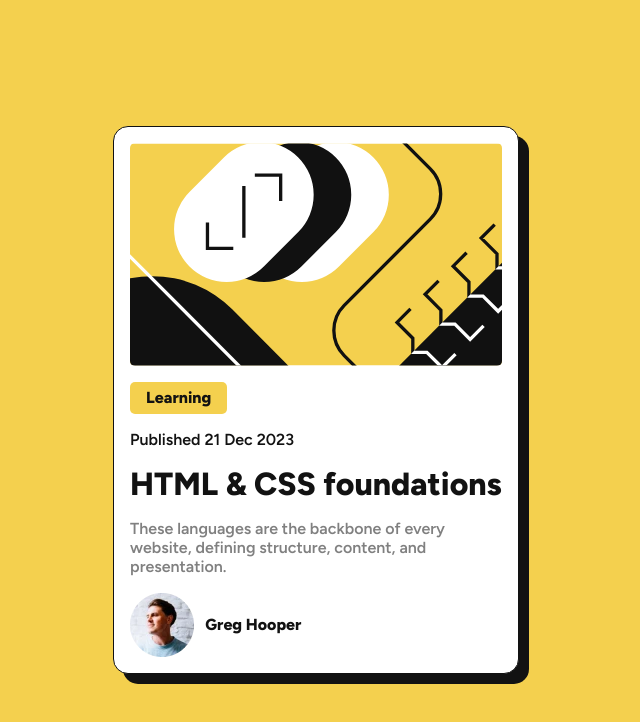
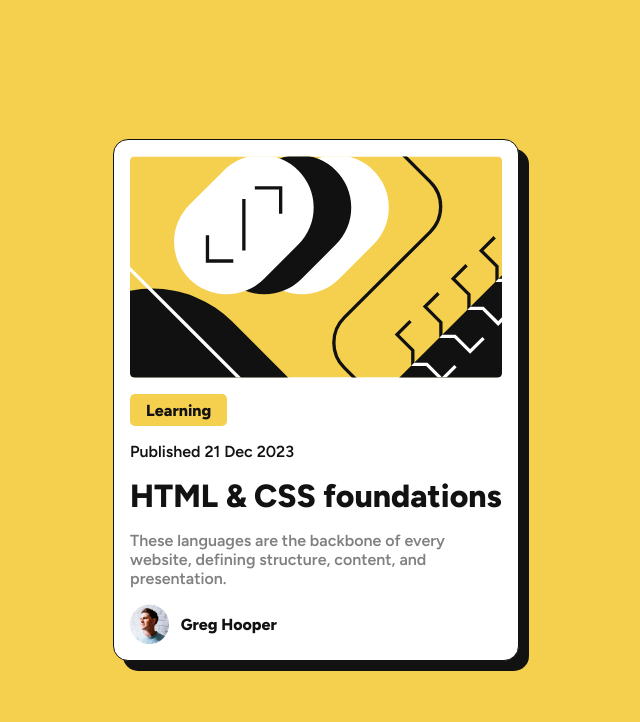
Before and after one commit to Islandstone89/blog-preview-card, a plain HTML site: page index.html in a window 1280 px wide. Shown: the whole page, without its empty margins (324-964 px from the left). Drawn offline with Linux system fonts and the light colour scheme.

Commit message:
Some minor tweaks
Changed padding: 1rem to inline-padding: 1rem. Gave the author image a smaller width, in em.

```diff
--- a/index.html
+++ b/index.html
@@ -15,7 +15,7 @@
 
   <main class="card">
     <img src="assets/images/illustration-article.svg" alt="" class="illustration">
-    <a href="#" class="subject-tag">Learning</a>
+    <p class="subject-tag">Learning</p>
     <p>Published <time datetime="2023-12-21">21 Dec 2023</time></p>
     <h1 class="main-heading">HTML & CSS foundations</h1>
     <p class="main-paragraph">These languages are the backbone of every website, defining structure, content, and presentation.</p>
--- a/style.css
+++ b/style.css
@@ -92,7 +92,7 @@ body {
     background-color: var(--clr--primary);
     color: var(--clr--black);
     font-family: var(--ff--figtree);
-    padding: 1rem;
+    padding-inline: 1rem;
 }
 
 .card {
@@ -117,10 +117,8 @@ body {
 .subject-tag {
     display: inline-block;
     background-color: var(--clr--primary);
-    text-decoration: none;
     padding: .4em 1em;
     font-weight: var(--fw--extra-bold);
-    color: inherit;
     border-radius: 5px;
 }
 
@@ -141,3 +139,7 @@ body {
     gap: .7rem;
     font-weight: var(--fw--extra-bold);
 }
+
+.author-image {
+  height: 2.5em;
+}
```
